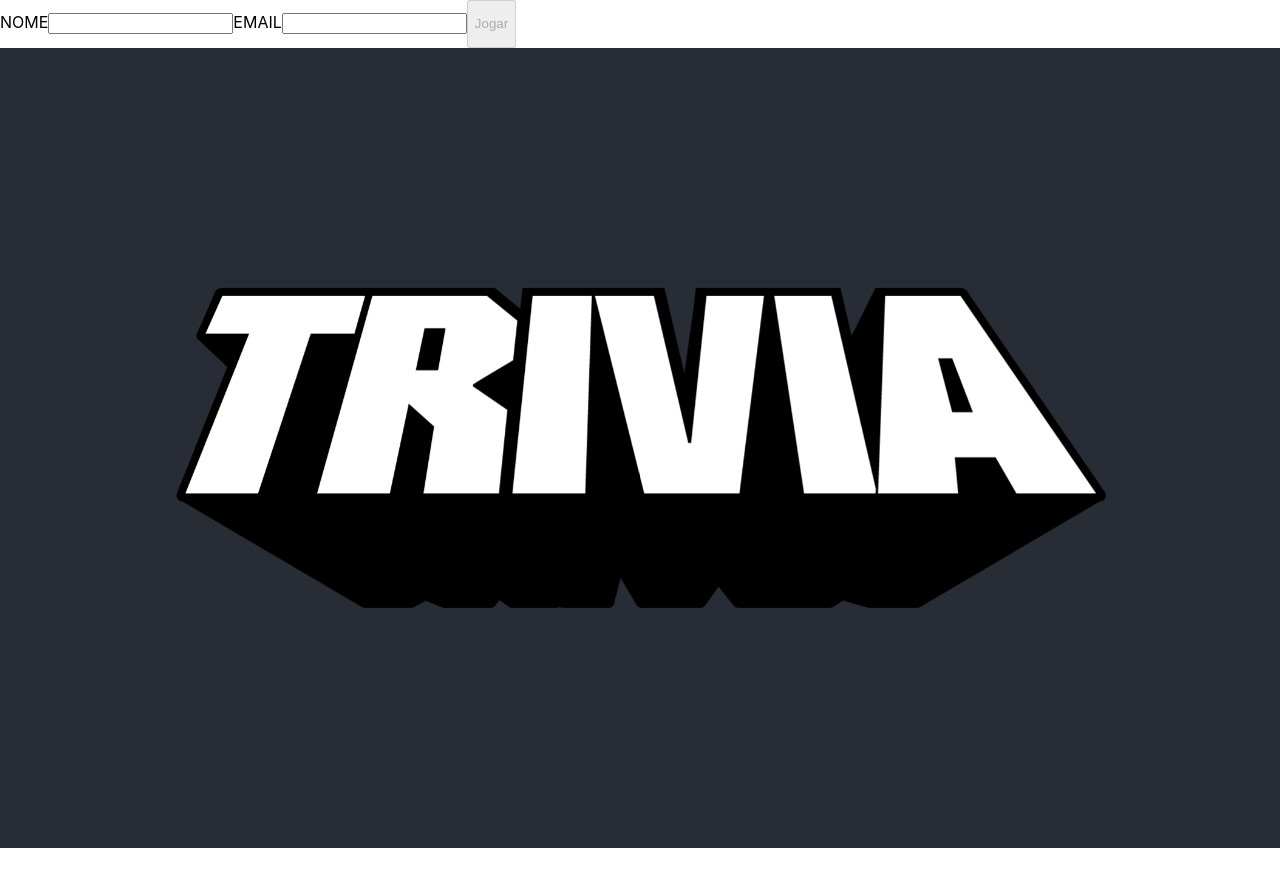
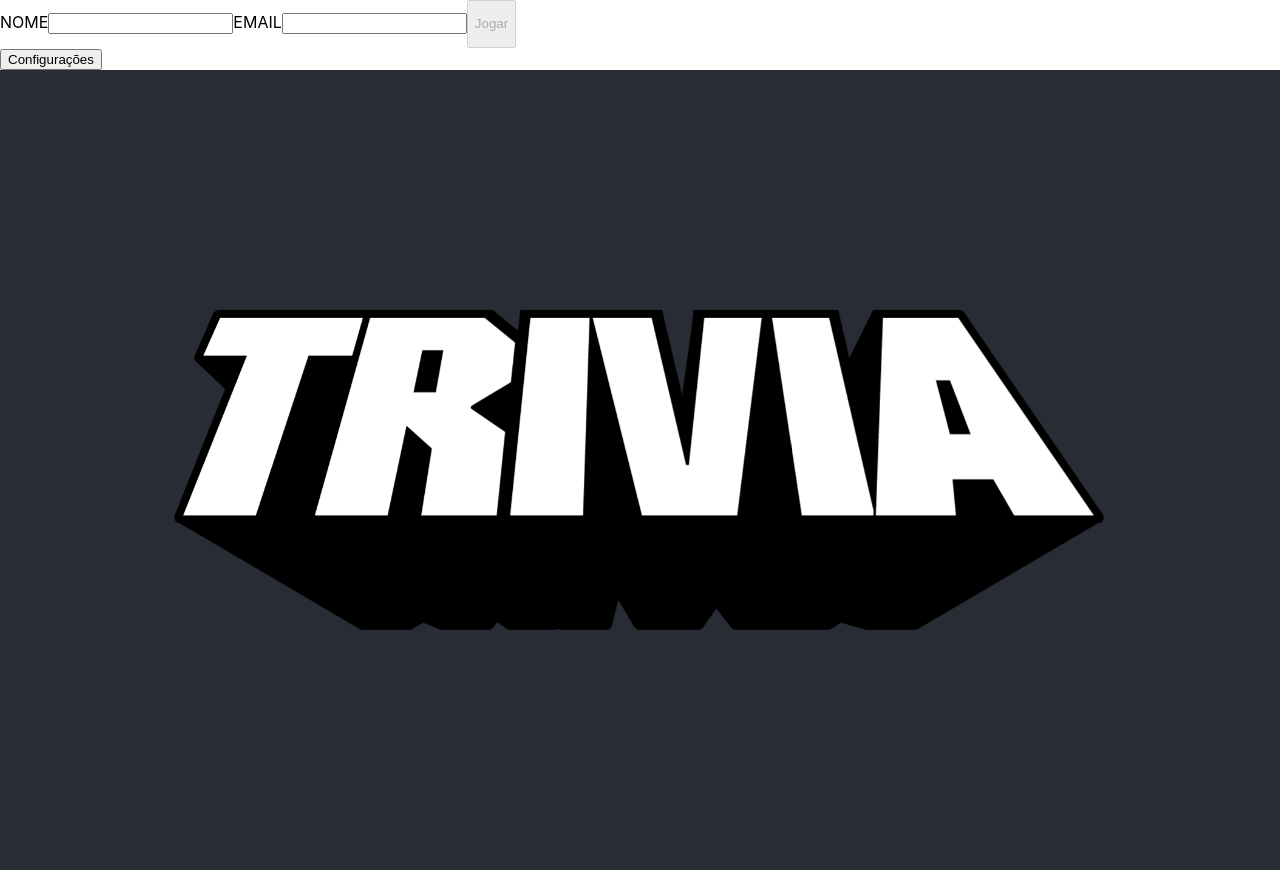
Before and after one commit to victorjunior95/sd-08-project-trivia-react-redux, a React (Create React App) app: page / in a window 1280 px wide. Before the commit the page ends 848 px from the top, so only its background shows below. Built offline with nearby package versions, Linux system fonts and the light colour scheme; the HTML template or start-up script is replaced by a standard one.

Commit message:
added 3rd requirement

```diff
--- a/package.json
+++ b/package.json
@@ -46,7 +46,7 @@
     "@testing-library/react": "^9.5.0",
     "cypress": "^6.6.0",
     "cypress-multi-reporters": "^1.4.0",
-    "eslint": "6.8.0",
+    "eslint": "7.11.0",
     "eslint-config-airbnb": "^18.1.0",
     "eslint-plugin-react": "^7.21.5",
     "mocha": "^7.2.0",
--- a/src/App.js
+++ b/src/App.js
@@ -5,10 +5,12 @@ import { connect } from 'react-redux';
 import Home from './pages/Home';
 import './App.css';
 import GameScreen from './pages/GameScreen';
+import ConfigScreen from './pages/ConfigScreen';
 
 function App() {
   return (
     <Switch>
+      <Route path="/configscreen" component={ ConfigScreen } />
       <Route path="/gamescreen" component={ GameScreen } />
       <Route exact path="/" component={ Home } />
     </Switch>
--- /dev/null
+++ b/src/components/ConfigButton.jsx
@@ -0,0 +1,20 @@
+import React from 'react';
+import { useHistory } from 'react-router-dom';
+
+const ConfigButton = () => {
+  const history = useHistory();
+  const handleSubmit = () => history.push('/configscreen');
+  return (
+    <div>
+      <button
+        type="button"
+        data-testid="btn-settings"
+        onClick={ handleSubmit }
+      >
+        Configurações
+      </button>
+    </div>
+  );
+};
+
+export default ConfigButton;
--- a/src/components/FormsLogin.jsx
+++ b/src/components/FormsLogin.jsx
@@ -3,6 +3,8 @@ import { connect } from 'react-redux';
 import PropTypes from 'prop-types';
 import { Link } from 'react-router-dom';
 import { fetchToken, handleInput } from '../redux/actions';
+
+import ConfigButton from './ConfigButton';
 
 function FormsLogin(props) {
   const { handleInp, name, email, fetchTok } = props;
@@ -40,6 +42,7 @@ function FormsLogin(props) {
         {(name.length && email.length > 0)
           ? <Link disabled to="/gamescreen">Jogar</Link> : <p>Jogar</p>}
       </button>
+      <ConfigButton />
     </form>
   );
 }
--- /dev/null
+++ b/src/pages/ConfigScreen.jsx
@@ -0,0 +1,11 @@
+import React from 'react';
+
+function ConfigScreen() {
+  return (
+    <div>
+      <h1 data-testid="settings-title">Configurações</h1>
+    </div>
+  );
+}
+
+export default ConfigScreen;
```
Also changed, not shown: 1 other file (tests, documents, lock files or other folders).
